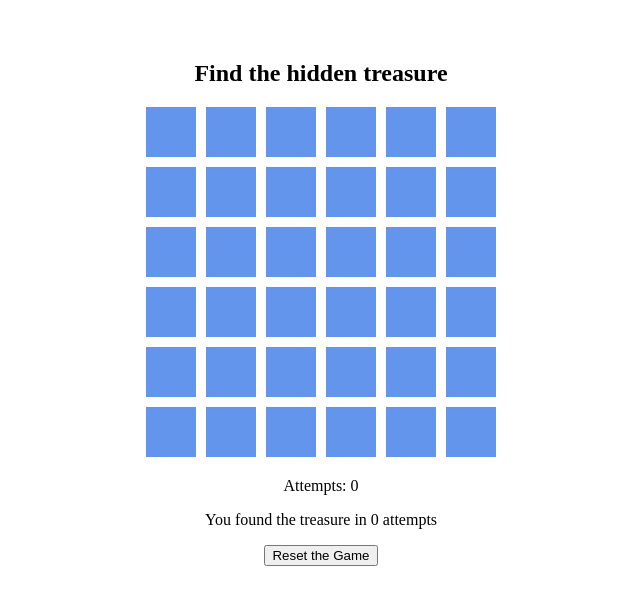
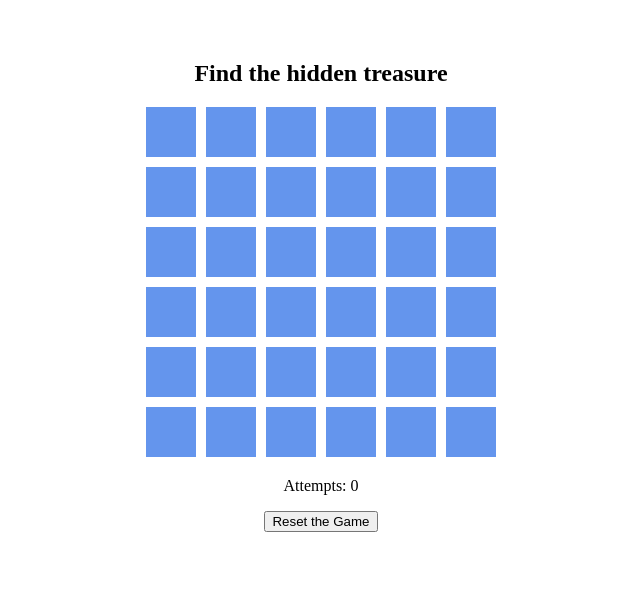
Before and after one commit to Dilnoza-Tasheva/homework54, a React (Vite) app: page / in a window 1280 px wide. Shown: the top 604 px of the page, without its empty margins (319-959 px from the left). Built offline with nearby package versions, Linux system fonts and the light colour scheme.

Commit message:
Added new state for the found vs not found item in the cell to better reflect the state

```diff
--- a/src/App.tsx
+++ b/src/App.tsx
@@ -7,6 +7,7 @@ const App = () => {
 
     const [items, setItems] = useState(CreateTable());
     const [attempts, setAttempts] = useState(0);
+    const [found, setFounds] = useState(false)
 
     const cellClick = (index: number) => {
       if (items[index].clicked) return;
@@ -16,11 +17,16 @@ const App = () => {
 
       setItems(newItems);
       setAttempts(attempts + 1);
+
+      if (newItems[index].hasItem) {
+          setFounds(1)
+      }
     };
 
     const resetGame = () => {
         setItems(CreateTable());
         setAttempts(0);
+        setFounds(0);
     };
 
     return (
@@ -29,7 +35,7 @@ const App = () => {
             <Board items={items} cellClick={cellClick}/>
             <div>
                 <p>Attempts: {attempts}</p>
-                <p>You found the treasure in {attempts} attempts</p>
+                {found && <p>You found the treasure in {attempts} attempts</p>}
                 <button type="button" onClick={resetGame}>Reset the Game</button>
             </div>
         </div>
```
